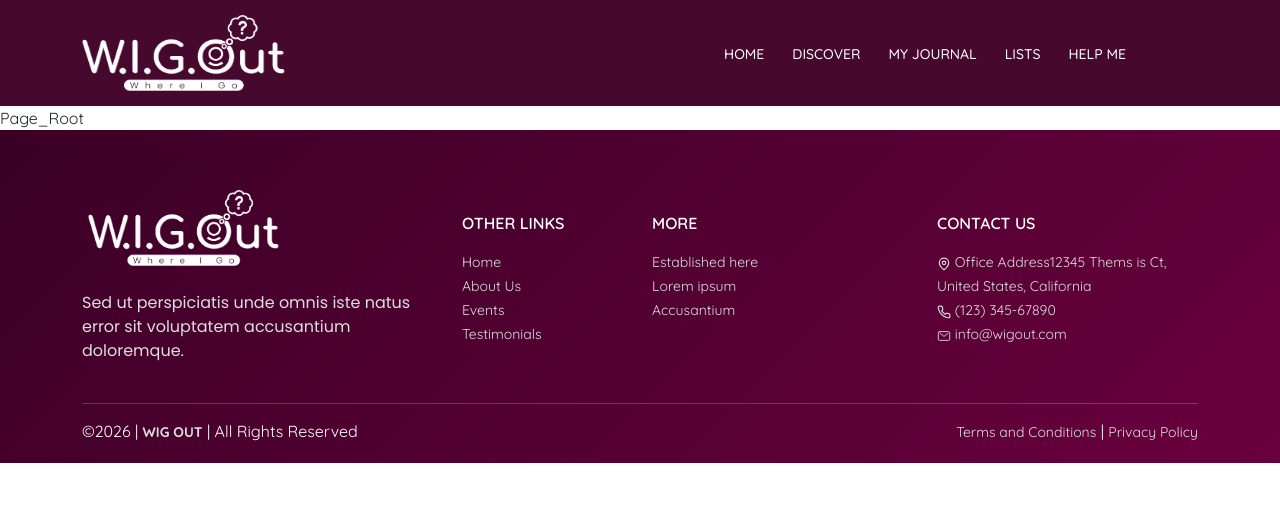
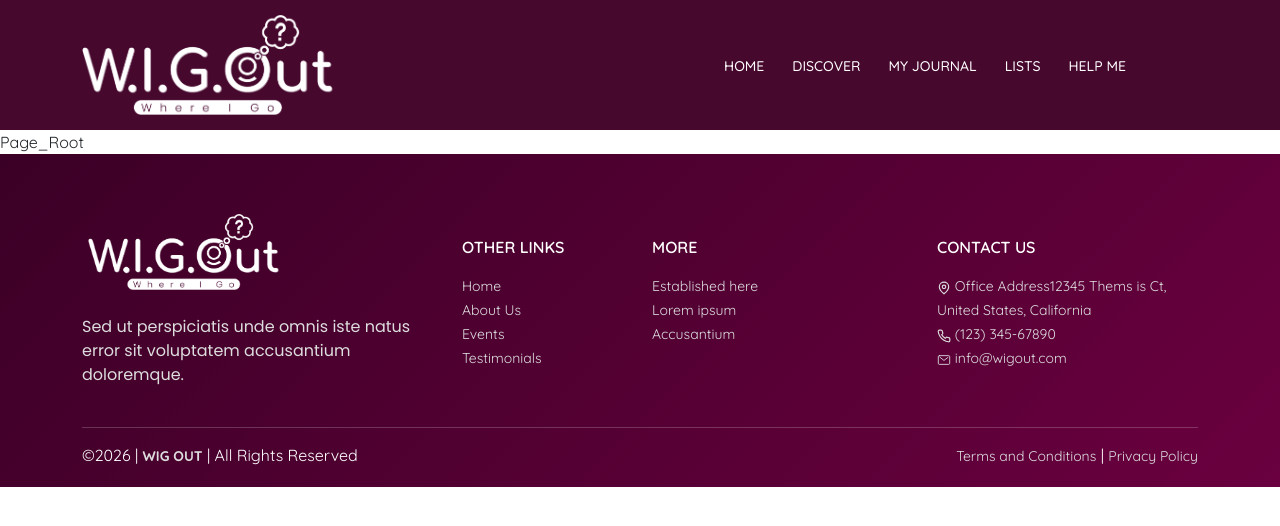
Before and after one commit to 0SyedAli/wigout, a Next.js app: page / in a window 1280 px wide. Shown: the top 526 px of the page. Built offline with nearby package versions, Linux system fonts and the light colour scheme.

Commit message:
Update Navbar.jsx

```diff
--- a/src/components/layout/Navbar.jsx
+++ b/src/components/layout/Navbar.jsx
@@ -57,8 +57,8 @@ export default function Navbar() {
                         <Link href="#!">
                             <Image
                                 src="/images/logo-white.png"
-                                width={202.67}
-                                height={76.1}
+                                width={250.67}
+                                height={100}
                                 alt="WIG Out"
                             />
                         </Link>
```
